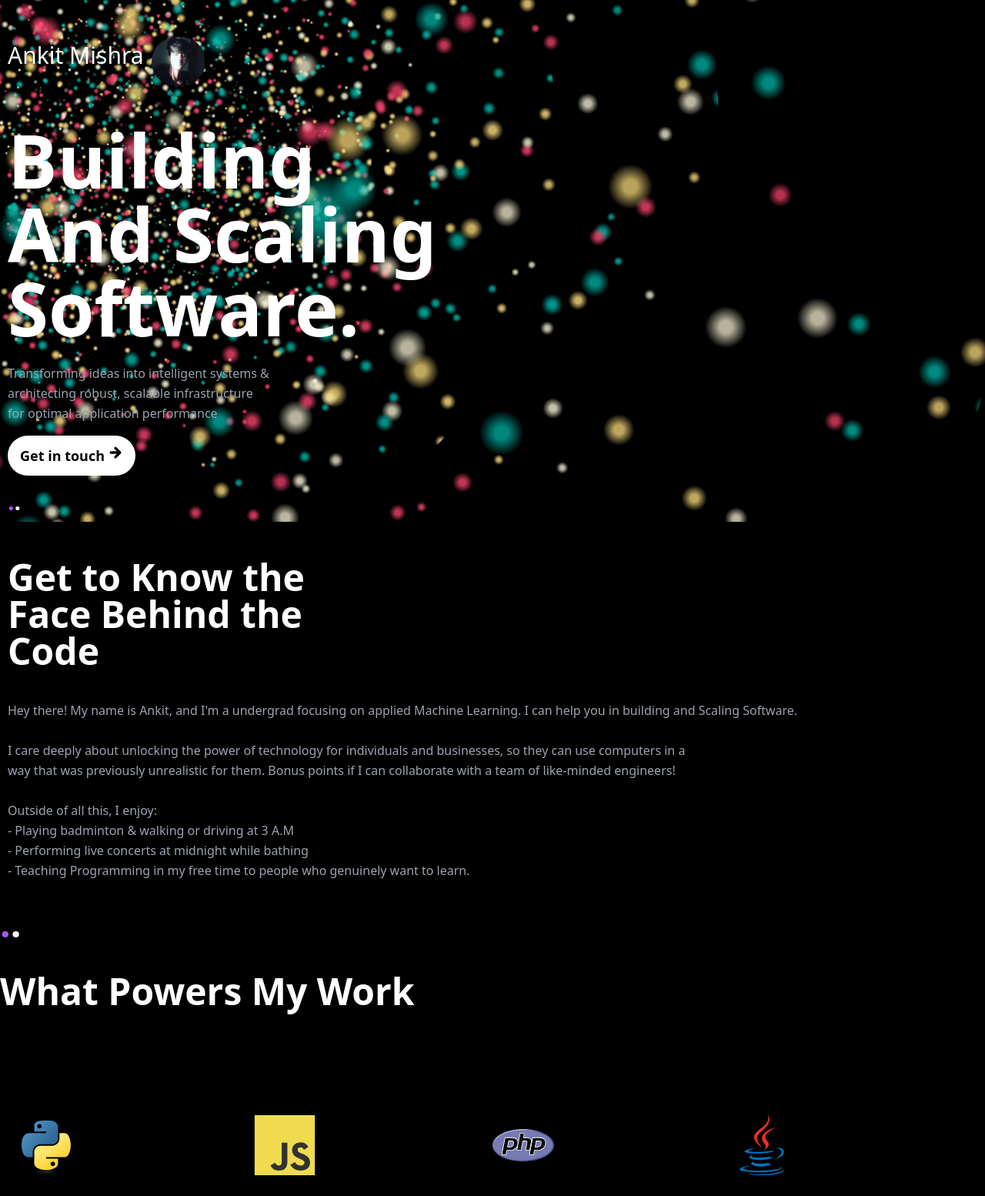
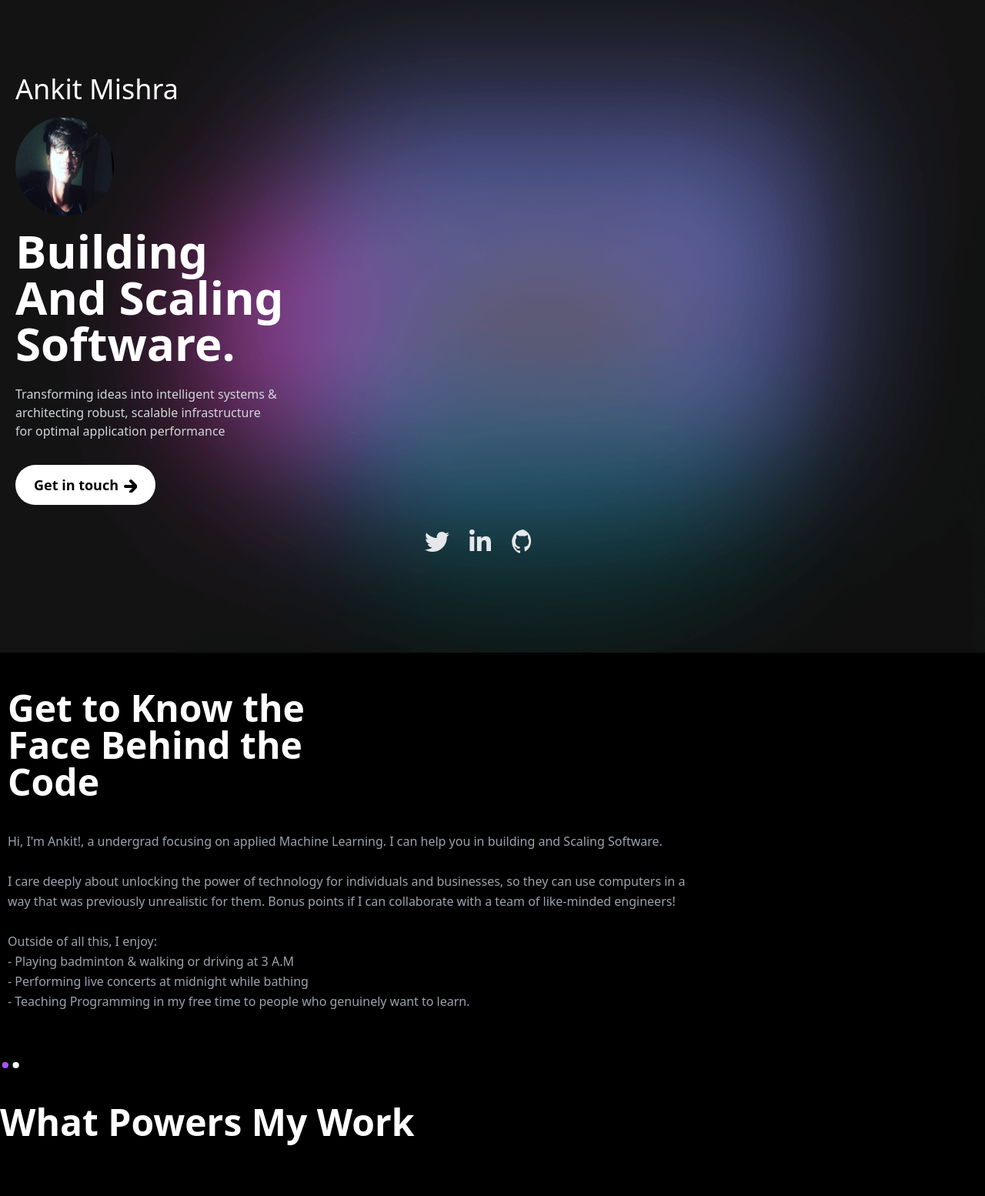
Before and after one commit to ankitmishralive/AnkitMishraspace, a Flask app: page / in a window 1280 px wide. Shown: the top 1554 px of the page at 77% size. Run offline with Flask 3, Linux system fonts and the light colour scheme; some libraries are stand-ins or nearby versions.

Commit message:
new update in landing theme

```diff
--- a/templates/home.html
+++ b/templates/home.html
@@ -53,52 +53,79 @@
 </head>
 <body class='bg-black'>
 
-    {% include "animation.html" %}
 
-    <section class="text-gray-400 bg-transparent body-font">
-        <div class="container mx-auto ml-auto flex flex-col lg:flex-row items-start">
-            <div class="lg:flex-grow md:w-1/2 lg:pr-8 md:pr-16 flex flex-col md:items-start md:text-left">
-                <br> <br>
-                <div class="flex items-center"> <!-- New container for text and image -->
-                    <a href="/">
-                        <h1 class="title-font sm:text-3xl text-3xl mb-4 font-medium text-white" style="margin-left: 10px;">Ankit Mishra</h1>
+    <section class="bg-cover bg-center text-gray-800 body-font" style="background-image: url('/static/media/header.png');">
+        <div class="container mx-auto lg:px-5 py-24 flex flex-col lg:flex-row items-center">
+            <div class="lg:flex-grow md:w-1/2 lg:pr-8 flex flex-col items-center md:items-start text-center md:text-left">
+                <a href="/" class="mb-4">
+                    <h1 class="text-4xl lg:text-4xl font-medium text-white">Ankit Mishra</h1>
                 </a>
+                <img src="/static/media/Ankit.jpg" alt="Circular Image" class="w-32 h-32 rounded-full mb-4">
 
-                    <img src="/static/media/Ankit.jpg" alt="Circular Image" class="w-21 h-16 rounded-full ml-4" style="margin-left: 10px;">
-                </div>
-
-                <br> <br>
-                <h1 class="title-font sm:text-6xl text-3xl lg:text-8xl font-bold mb-6 text-white" style="margin-left: 10px;">
+                <h1 class="text-4xl lg:text-6xl font-bold mb-6 text-white">
                     Building <br class="hidden lg:inline-block">And Scaling
                     <br class="hidden lg:inline-block">Software.
                 </h1>
 
-                <p class="mb-4 leading-relaxed text-grey-200" style="margin-left: 10px;">
-                    Transforming ideas into intelligent systems &
-                    <br> architecting robust, scalable infrastructure
-                    <br> for optimal application performance
+                <p class="mb-8 text-gray-300">
+                    Transforming ideas into intelligent systems & <br> architecting robust, scalable infrastructure <br> for optimal application performance
                 </p>
 
-                <div class="flex  mb-4">
-                    <button style="margin-left: 10px;" class="inline-flex  text-black bg-white border-0 py-3 px-4 hover:bg-pink-600 hover:text-white   focus:outline-none  rounded-full text-lg font-semibold" onclick="bottom()">
+                <button class="bg-white text-black border-0 py-3 px-4 lg:px-6 rounded-full flex items-center text-lg font-semibold hover:bg-pink-600 hover:text-white focus:outline-none" onclick="bottom()">
                     Get in touch
-                        <svg fill="none" stroke="currentColor" stroke-linecap="round" stroke-linejoin="round" stroke-width="4" class="w-5 h-5 ml-1" viewBox="0 0 24 24">
+                    <svg fill="none" stroke="currentColor" stroke-linecap="round" stroke-linejoin="round" stroke-width="4" class="w-5 h-5 ml-1">
                         <path d="M5 12h14M12 5l7 7-7 7"></path>
                     </svg>
                 </button>
 
-<br>
+
+
+                <div class="mx-auto py-8 px-6 md:flex md:items-center md:items-center lg:px-8">
+                    <div class="flex justify-center space-x-6 md:order-2 mx-auto">
+                        <a class="text-gray-200 hover:text-black" href="https://twitter.com/ankitmishralive" target="_blank">
+                            <svg xmlns="http://www.w3.org/2000/svg" viewBox="0 0 512 512"
+                                class="w-8 h-8">
+                                <path fill="currentColor"
+                                    d="M459.37 151.716c.325 4.548.325 9.097.325 13.645 0 138.72-105.583 298.558-298.558 298.558-59.452 0-114.68-17.219-161.137-47.106 8.447.974 16.568 1.299 25.34 1.299 49.055 0 94.213-16.568 130.274-44.832-46.132-.975-84.792-31.188-98.112-72.772 6.498.974 12.995 1.624 19.818 1.624 9.421 0 18.843-1.3 27.614-3.573-48.081-9.747-84.143-51.98-84.143-102.985v-1.299c13.969 7.797 30.214 12.67 47.431 13.319-28.264-18.843-46.781-51.005-46.781-87.391 0-19.492 5.197-37.36 14.294-52.954 51.655 63.675 129.3 105.258 216.365 109.807-1.624-7.797-2.599-15.918-2.599-24.04 0-57.828 46.782-104.934 104.934-104.934 30.213 0 57.502 12.67 76.67 33.137 23.715-4.548 46.456-13.32 66.599-25.34-7.798 24.366-24.366 44.833-46.132 57.827 21.117-2.273 41.584-8.122 60.426-16.243-14.292 20.791-32.161 39.308-52.628 54.253z" />
+                            </svg>
+
+                        </a>
+                        <a class="text-gray-200 hover:text-black" href="https://www.linkedin.com/in/ankitmishralive/" target="_blank">
+                            <svg xmlns="http://www.w3.org/2000/svg" viewBox="0 0 448 512" class="w-8 h-8">
+                                <path fill="currentColor"
+                                    d="M100.28 448H7.4V148.9h92.88zM53.79 108.1C24.09 108.1 0 83.5 0 53.8a53.79 53.79 0 0 1 107.58 0c0 29.7-24.1 54.3-53.79 54.3zM447.9 448h-92.68V302.4c0-34.7-.7-79.2-48.29-79.2-48.29 0-55.69 37.7-55.69 76.7V448h-92.78V148.9h89.08v40.8h1.3c12.4-23.5 42.69-48.3 87.88-48.3 94 0 111.28 61.9 111.28 142.3V448z" />
+                            </svg>
+
+                        </a>
+
+                        <a class="text-gray-200 hover:text-black" href="https://github.com/ankitmishralive" target="_blank">
+                            <svg xmlns="http://www.w3.org/2000/svg" viewBox="0 0 24 24" class="w-8 h-8">
+                                <path fill="currentColor" d="M12 0a12 12 0 0 0-3.8 23c.6.1.8-.3.8-.6v-2c-3.3.7-4-1.6-4-1.6-.5-1.3-1.2-1.6-1.2-1.6-.9-.6.1-.6.1-.6 1 .1 1.6 1 1.6 1 .9 1.5 2.4 1.1 3 .8 .1-.7.4-1.1.7-1.4-2.4-.3-4.9-1.2-4.9-5.6 0-1.2.4-2.2 1.1-3-.1-.3-.5-1.4.1-2.9 0 0 .9-.3 2.9 1.1.8-.2 1.6-.3 2.5-.3s1.7.1 2.5.3c2-.8 2.9-1.1 2.9-1.1.6 1.5.2 2.6.1 2.9.6.8 1.1 1.8 1.1 3 0 4.4-2.5 5.3-4.9 5.6.4.3.7.8.7 1.6v2c0 .3.2.7.8.6A12 12 0 0 0 12 0z"/>
+                            </svg>
+                        </a>
+
+
 
 
                     </div>
 
-                <div style="margin-left: 10px;" class="flex justify-start font-bold mb-2 sm:text-3xl text-xl">
-                    <div class="text-purple-500">.</div>
-                    <div class="text-white">.</div>
+
+
             </div>
+
+
+
+
+
+            <div class="flex lg:hidden justify-center font-bold text-3xl text-purple-500 mb-4">
+                <div class="text-white mx-2">.</div>
+                <div class="text-white mx-2">.</div>
             </div>
+
+
         </div>
     </section>
+
 
 
 
@@ -117,7 +144,7 @@
                     <br class="hidden lg:inline-block">Code
                 </h1>
                 <p class="mb-8 leading-relaxed" style="margin-left: 10px;">
-                    Hey there! My name is Ankit, and I'm a undergrad focusing on applied Machine Learning. I can help you in building and Scaling Software. <br> <br>
+                    Hi, I'm Ankit!, a undergrad focusing on applied Machine Learning. I can help you in building and Scaling Software. <br> <br>
 
                     I care deeply about unlocking the power of technology for individuals and businesses, so they can use computers in a
                     <br> way that was previously unrealistic for them. Bonus points if I can collaborate with a team of like-minded engineers!
```
Also changed, not shown: static/media/header.png (added). Lines whose indentation alone changed are shown as unchanged.
